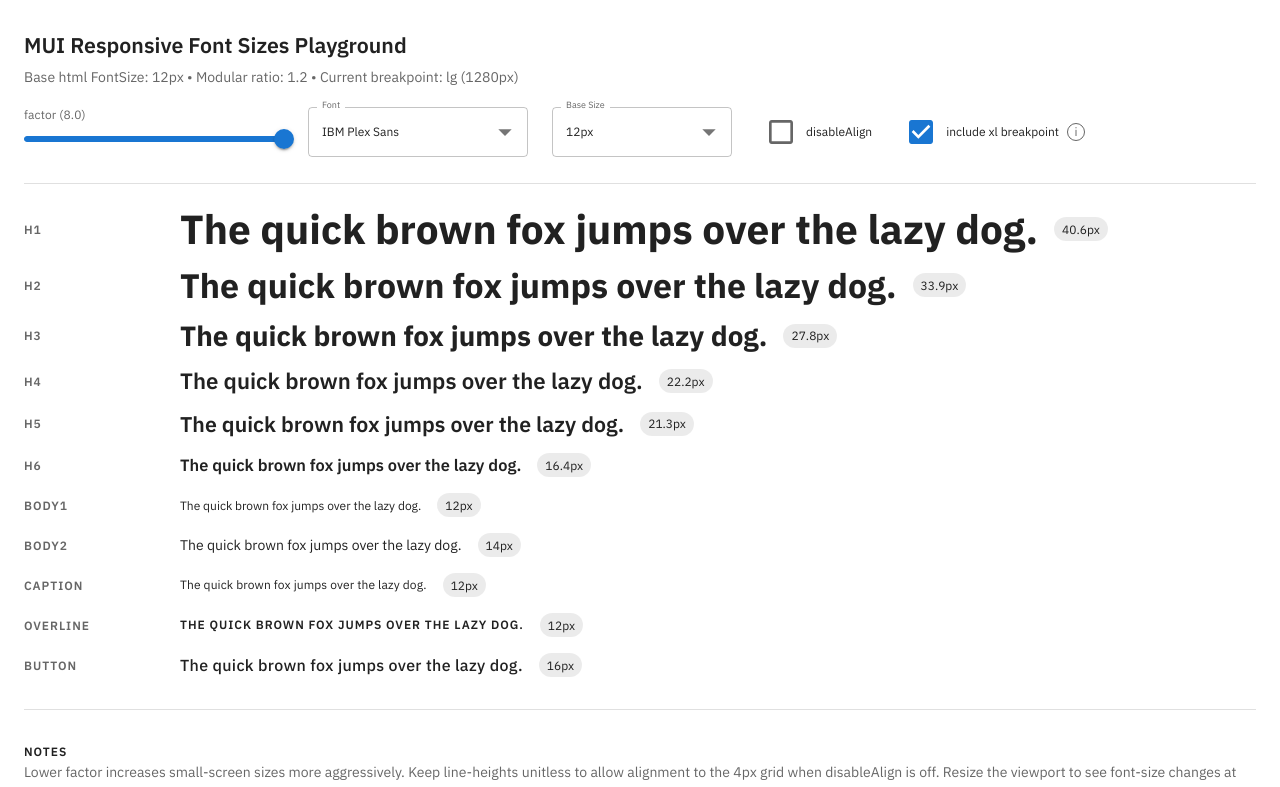
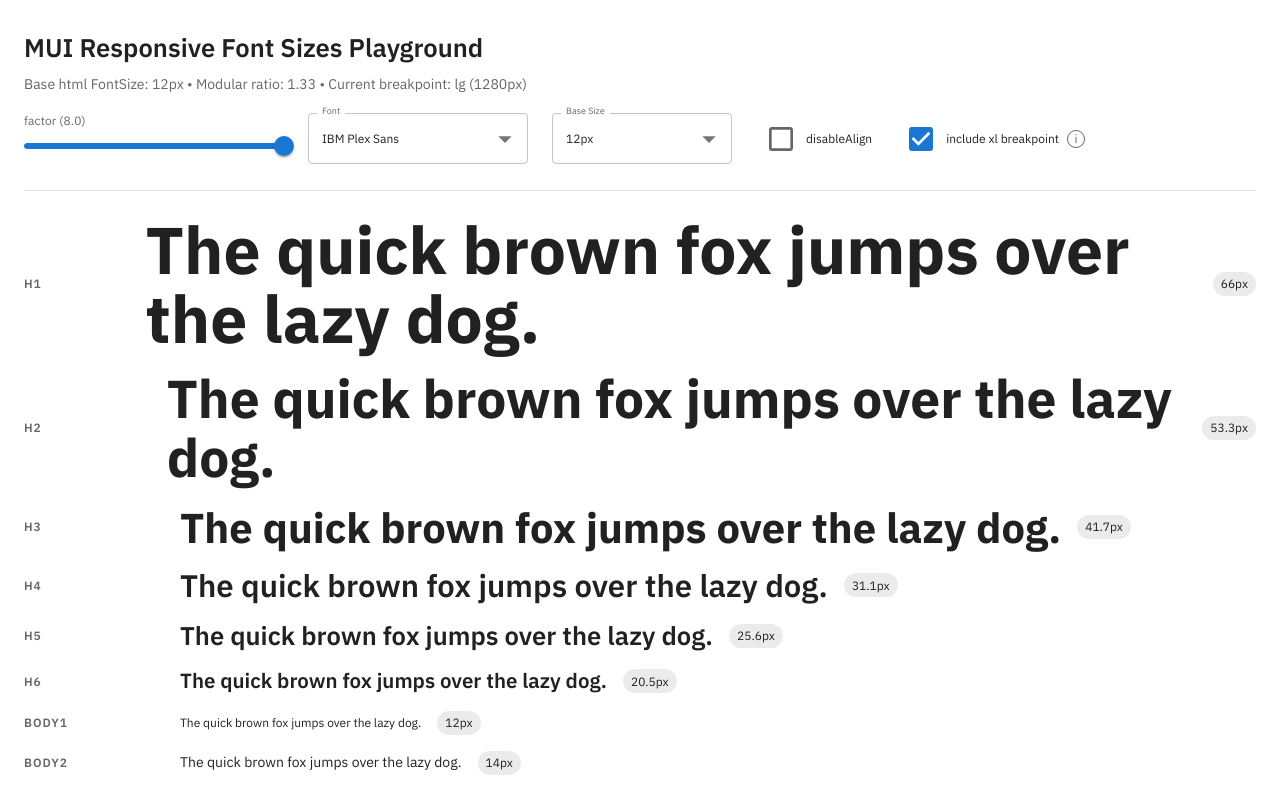
Before and after one commit to maclayr/MUI-Responsive-Font-Sizes-Playground, a React (Vite) app: page / in a window 1280 px wide. Shown: the top 787 px of the page. Built offline with nearby package versions, Linux system fonts and the light colour scheme.

Commit message:
Update modular scale 1.33

```diff
--- a/src/App.tsx
+++ b/src/App.tsx
@@ -23,7 +23,7 @@ import { createTheme, responsiveFontSizes } from '@mui/material/styles';
 // Your assumptions
 const fontFamily =
   '"IBM Plex Sans", -apple-system, BlinkMacSystemFont, "Segoe UI", Roboto, "Helvetica Neue", Arial, sans-serif';
-const modularRatio = 1.2;
+const modularRatio = 1.33;
 
 // Build the base theme (before responsiveFontSizes)
 // Accept a fontFamily and htmlFontSize so themes can be rebuilt when the user switches fonts or base size
```
